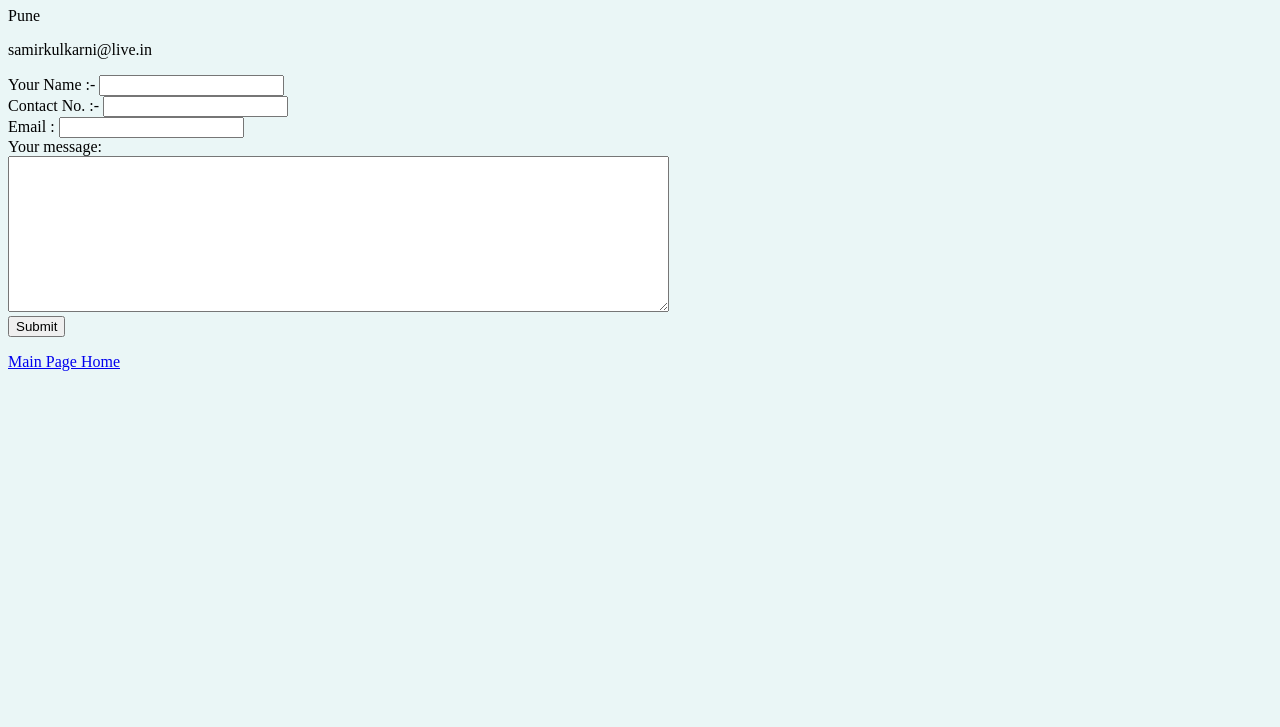
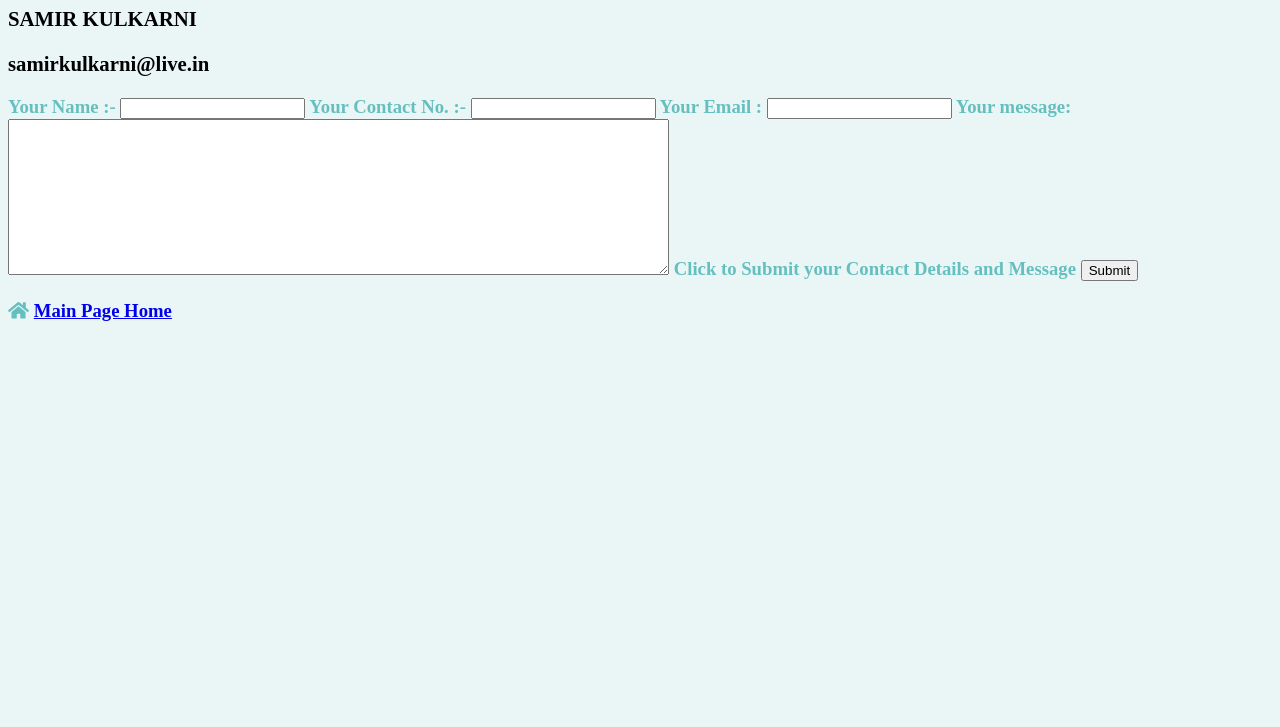
Before and after one commit to samir-ak/cv, a plain HTML site: page contact-me.html in a window 1280 px wide. Shown: the part 73-800 px from the top of the page. Drawn offline with Linux system fonts and the light colour scheme.

Commit message:
update contact-me july2020-4

```diff
--- a/contact-me.html
+++ b/contact-me.html
@@ -4,25 +4,29 @@
     <meta charset="utf-8">
     <title>Contact Me</title>
       <link rel="stylesheet" href="css/styles.css">
+      <script defer src="https://use.fontawesome.com/releases/v5.12.0/js/all.js"></script>
   </head>
   <body>
-    <h1>Contact Details</h1>
-    <p>Pune</p>
-    <p>samirkulkarni@live.in</p
+    <h1><a class="CD"> Contact Details</a></h1>
+    <h3><a class="CD1"> SAMIR KULKARNI
+    <p>samirkulkarni@live.in</p></a><h3>
 </hr>
+
 <form action="mailto:samirkulkarni@live.in" method="post" enctype="text/plain">
-<div class ="lcontainer">
-  <label>Your Name :- </label>
-  <input type="text" name="YourName" value=""><br>
-  <label>Contact No. :- </label>
-  <input type="text" name="Your No" value=""><br>
-  <label>Email    : </label>
-  <input type="email" name="YourEmail" value=""><br>
-<label>Your message:</label><br>
-<textarea name="Message" rows="10" cols="80"></textarea></br>
+  <div class ="lcontainer">
+<label>Your Name :- </label>
+  <input type="text" name="YourName" value="">
+<label>Your Contact No. :- </label>
+  <input type="text" name="Your No" value="">
+<label>Your Email : </label>
+  <input type="email" name="YourEmail" value="">
+<label>Your message:</label>
+<textarea name="Message" rows="10" cols="80"></textarea>
+<label>Click to Submit your Contact Details and Message</label>
 <input type="submit" name="">
 </div>
 </form>
-<p><a href="index.html">Main Page Home</a></p>
+
+<p><i class="fas fa-home"></i> <a href="https://samir-ak.github.io/cv/index.html">Main Page Home</a></p>
 </body>
 </html>
```
